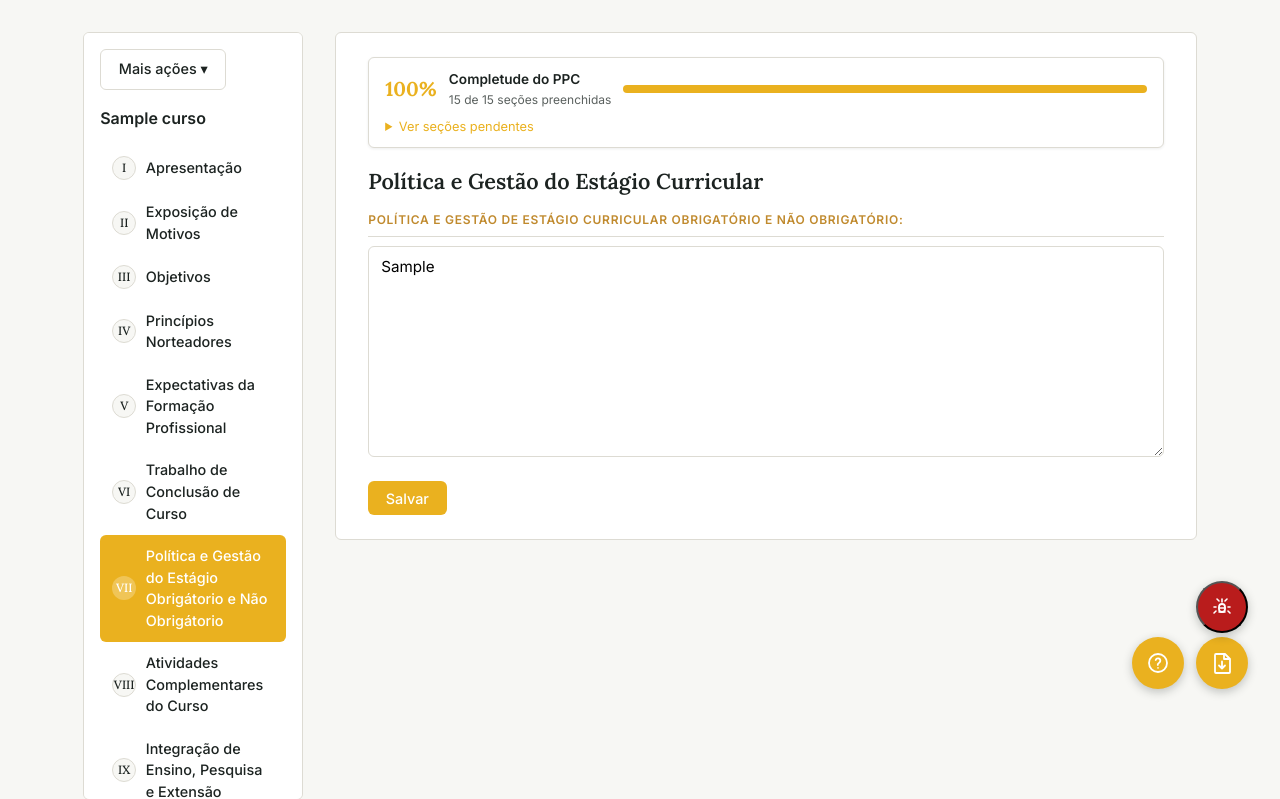
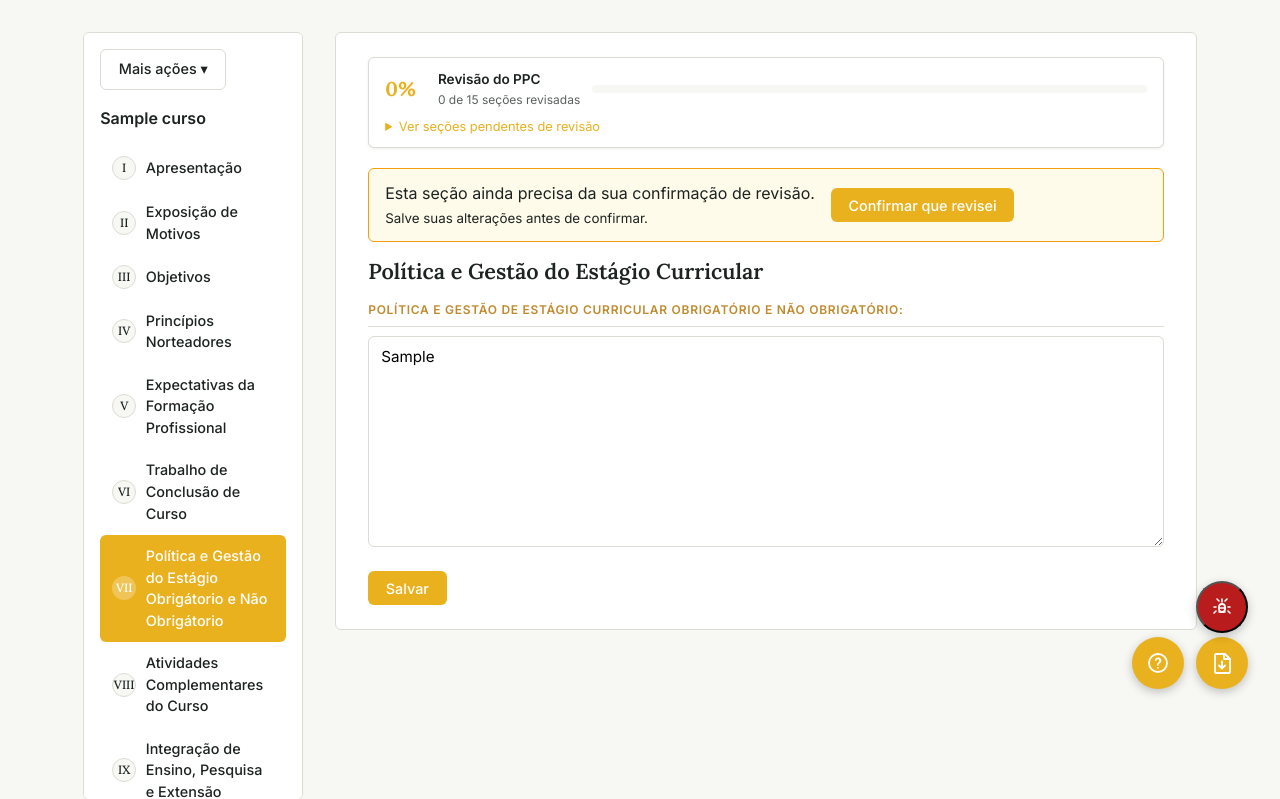
Before and after one commit to gab99999/Sistema_PPC, a Django app: page /ppc/1/estagio/ in a window 1280 px wide. Shown: the part 79-878 px from the top of the page. Run offline with Django 5.2, Linux system fonts and the light colour scheme; a user stored in the database is signed in; tables that the repository leaves empty hold one stand-in row (values such as "Sample post"); some libraries are stand-ins or nearby versions.

Commit message:
confirmação de revisao
Agora os editores tem que confirmar que revisaram para a completude considerar

```diff
--- a/code/config/urls.py
+++ b/code/config/urls.py
@@ -138,6 +138,7 @@ urlpatterns = [
     path('matrizes-referencia/<int:matriz_id>/relacoes/', views.relacoes_matriz_referencia, name='relacoes_matriz_referencia'),
     path('matrizes-referencia/relacao/<int:relacao_id>/remover/', views.remover_relacao_referencia, name='remover_relacao_referencia'),
     path('componentes/codigos/', views.preencher_codigos_componentes, name='preencher_codigos_componentes'),
+    path('ppc/<int:ppc_id>/revisao/confirmar/', views.confirmar_revisao_secao, name='confirmar_revisao_secao'),
 ]
 
 if settings.DEBUG:
--- a/code/ppc/models.py
+++ b/code/ppc/models.py
@@ -728,3 +728,24 @@ class VinculoUsuarioCurso(models.Model):
 
     def __str__(self):
         return f"{self.usuario} → {self.curso.nome}"
+
+
+class RevisaoSecaoPPC(models.Model):
+    """Confirmação de que o NDE revisou uma seção do PPC. Independe de a seção estar preenchida."""
+    ppc = models.ForeignKey(PPC, on_delete=models.CASCADE, related_name="revisoes_secao")
+    secao = models.CharField(max_length=50)
+    conteudo_hash = models.CharField(max_length=64)
+    revisado_por = models.ForeignKey(
+        settings.AUTH_USER_MODEL, on_delete=models.SET_NULL, null=True, related_name="+"
+    )
+    revisado_em = models.DateTimeField(auto_now=True)
+
+    class Meta:
+        constraints = [
+            models.UniqueConstraint(fields=['ppc', 'secao'], name='uniq_revisao_secao_ppc'),
+        ]
+
+    history = HistoricalRecords()
+
+    def __str__(self):
+        return f"{self.ppc} — {self.secao}"
--- a/code/ppc/static/ppc/style.css
+++ b/code/ppc/static/ppc/style.css
@@ -885,6 +885,8 @@ h3 {
     color: var(--cor-texto-suave);
 }
 
+/* PARTE DE COMPLETUDE DE UM PPC */
+
 .painel-completude {
     background-color: var(--cor-superficie);
     border: 1px solid var(--cor-borda);
@@ -979,6 +981,22 @@ h3 {
     /* resto do CSS que já tinha: height, background-color, border-radius, transition */
 }
 
+.barra-revisao {
+    display: flex;
+    align-items: center;
+    gap: 1rem;
+    flex-wrap: wrap;
+    padding: 0.75rem 1rem;
+    border: 1px solid var(--cor-borda);
+    border-radius: var(--raio);
+    margin-bottom: 1rem;
+}
+.barra-revisao form { display: flex; align-items: center; gap: 1rem; flex-wrap: wrap; margin: 0; }
+.barra-revisao-pendente { background: #fffbeb; border-color: #f59e0b; }
+.barra-revisao-ok { background: #f0fdf4; border-color: #22c55e; }
+
+
+/* MENU DE AÇÔES DO PPC*/
 
 .menu-acoes-ppc {
     position: relative;
--- /dev/null
+++ b/code/ppc/templates/ppc/includes/barra_revisao.html
@@ -0,0 +1,22 @@
+{% if secoes %}
+<div class="barra-revisao {% if pendentes %}barra-revisao-pendente{% else %}barra-revisao-ok{% endif %}">
+  {% if pendentes %}
+    <form method="post" action="{% url 'confirmar_revisao_secao' ppc.id %}">
+      {% csrf_token %}
+      <input type="hidden" name="next" value="{{ next }}">
+      {% for s in pendentes %}<input type="hidden" name="secao" value="{{ s.chave }}">{% endfor %}
+      <span>
+        {% for s in pendentes %}{% if s.estado == "desatualizada" %}O conteúdo mudou desde a última revisão.{% endif %}{% endfor %}
+        Esta seção ainda precisa da sua confirmação de revisão.
+        {% if em_branco %}<small>(há campos em branco; você pode confirmar mesmo assim)</small>{% endif %}
+        <br><small>Salve suas alterações antes de confirmar.</small>
+      </span>
+      <button type="submit" class="btn btn-primario">Confirmar que revisei</button>
+    </form>
+  {% else %}
+    {% with s=secoes.0 %}
+      <span>✔ Revisada{% if s.revisado_por %} por {{ s.revisado_por.get_full_name|default:s.revisado_por.username }}{% endif %} em {{ s.revisado_em|date:"d/m/Y H:i" }}.</span>
+    {% endwith %}
+  {% endif %}
+</div>
+{% endif %}
--- a/code/ppc/templates/ppc/includes/completude_ppc.html
+++ b/code/ppc/templates/ppc/includes/completude_ppc.html
@@ -1,27 +1,27 @@
 {# ppc/templates/ppc/includes/completude_ppc.html #}
-<section class="painel-completude" aria-label="Completude do PPC">
+<section class="painel-completude" aria-label="Revisão do PPC">
     <div class="painel-completude-cabecalho">
         <span class="painel-completude-percentual">{{ percentual }}%</span>
         <div class="painel-completude-info">
-            <strong>Completude do PPC</strong>
-            <span class="painel-completude-legenda">{{ preenchidas }} de {{ total }} seções preenchidas</span>
+            <strong>Revisão do PPC</strong>
+            <span class="painel-completude-legenda">{{ revisadas }} de {{ total }} seções revisadas</span>
         </div>
         <div class="painel-completude-barra">
             <div class="painel-completude-barra-preenchida" style="--percentual: {{ percentual }}%;"></div>
         </div>
     </div>
-    {% with faltantes=secoes|dictsort:"preenchida" %}
-        {% if faltantes %}
+    {% if pendentes %}
     <details class="painel-completude-detalhes">
-            <summary>Ver seções pendentes</summary>
+        <summary>Ver seções pendentes de revisão</summary>
         <ul class="lista-completude">
-                {% for secao in faltantes %}
-                    {% if not secao.preenchida %}
-                        <li><a href="{% url secao.url ppc.id %}">{{ secao.nome }}</a></li>
-                    {% endif %}
+            {% for secao in pendentes %}
+                <li>
+                    <a href="{% url secao.url ppc.id %}">{{ secao.nome }}</a>
+                    {% if secao.estado == "desatualizada" %}<small>(alterada após a revisão)</small>
+                    {% elif not secao.preenchida %}<small>(em branco)</small>{% endif %}
+                </li>
             {% endfor %}
         </ul>
     </details>
     {% endif %}
-    {% endwith %}
 </section>
--- a/code/ppc/templatetags/ppc_extras.py
+++ b/code/ppc/templatetags/ppc_extras.py
@@ -1,7 +1,7 @@
 from django import template
 
 from ppc.completude import calcular_completude_ppc
-
+from ppc.models import PPC
 
 register = template.Library()
 
@@ -9,12 +9,32 @@ register = template.Library()
 @register.inclusion_tag("ppc/includes/completude_ppc.html")
 def painel_completude_ppc(ppc):
     secoes = calcular_completude_ppc(ppc)
-    preenchidas = sum(secao["preenchida"] for secao in secoes)
+    revisadas = sum(s["revisada"] for s in secoes)
     total = len(secoes)
     return {
         "ppc": ppc,
+        "pendentes": [s for s in secoes if not s["revisada"]],
+        "revisadas": revisadas,
+        "total": total,
+        "percentual": round((revisadas / total) * 100) if total else 0,
+    }
+
+
+@register.inclusion_tag("ppc/includes/barra_revisao.html", takes_context=True)
+def barra_revisao_secao(context):
+    request = context.get("request")
+    match = getattr(request, "resolver_match", None)
+    ppc_id = match.kwargs.get("ppc_id") if match else None
+    ppc = PPC.objects.filter(id=ppc_id).first() if ppc_id else None
+    if ppc is None:
+        return {"secoes": []}
+    # secoes desta tela: normalmente uma; em editar_apresentacao são duas no EAD
+    secoes = [s for s in calcular_completude_ppc(ppc) if s["url"] == match.url_name]
+    return {
+        "ppc": ppc,
         "secoes": secoes,
-        "preenchidas": preenchidas,
-        "total": total,
-        "percentual": round((preenchidas / total) * 100) if total else 0,
+        "pendentes": [s for s in secoes if not s["revisada"]],
+        "em_branco": any(not s["preenchida"] for s in secoes),
+        "next": request.get_full_path(),
+        "csrf_token": context.get("csrf_token"),
     }
--- a/code/ppc/views.py
+++ b/code/ppc/views.py
@@ -55,6 +55,21 @@ from django.core.paginator import Paginator
 from django.db.models import Count
 from django.forms import formset_factory
 from .forms import CodigoComponenteForm, CodigoComponenteFormSet
+from django.utils.http import url_has_allowed_host_and_scheme
+from .completude import confirmar_revisao
+
+@login_required
+@require_POST
+def confirmar_revisao_secao(request, ppc_id):
+    ppc = get_object_or_404(PPC, id=ppc_id)
+    confirmar_revisao(ppc, request.POST.getlist("secao"), request.user)
+    messages.success(request, "Revisão confirmada.")
+    destino = request.POST.get("next", "")
+    if not url_has_allowed_host_and_scheme(
+        destino, allowed_hosts={request.get_host()}, require_https=request.is_secure()
+    ):
+        destino = reverse("detalhe_curso", args=[ppc.curso_id])
+    return redirect(destino)
 
 @staff_member_required
 def preencher_codigos_componentes(request):
--- a/code/templates/ppc_base.html
+++ b/code/templates/ppc_base.html
@@ -9,6 +9,8 @@
         <div class="dropdown-acoes-conteudo">
           <a href="{% url 'historico_ppc' ppc.id %}">Ver histórico</a>
           <a href="{% url 'duplicar_ppc' ppc.id %}">Duplicar este PPC</a>
+          <a href="{% url 'comparar_ppcs' ppc.id %}"
+            class="{% if request.resolver_match.url_name == 'comparar_ppcs' %}ativo{% endif %}">Comparar Versões</a>
         </div>
       </details>
     </div> <br>
@@ -48,13 +50,12 @@
        class="{% if request.resolver_match.url_name == 'editar_referencias' %}ativo{% endif %}">Referências</a>
    <a href="{% url 'editar_apendices' ppc.id %}"
        class="{% if request.resolver_match.url_name == 'editar_apendice' %}ativo{% endif %}">Apêndices</a>
-   <a href="{% url 'comparar_ppcs' ppc.id %}"
-       class="{% if request.resolver_match.url_name == 'comparar_ppcs' %}ativo{% endif %}">Comparar Versões</a>
    <a href="{% url 'lista_nde' ppc.curso.id %}?ppc_id={{ ppc.id }}">Membros do NDE</a>
 </nav>
     <div id="ppc-conteudo">
         {% load ppc_extras %}
         {% painel_completude_ppc ppc %}
+        {% barra_revisao_secao %}
         {% block ppc_content %}{% endblock %}
     </div>
 </div>
```
Also changed, not shown: code/ppc/completude.py (+93 -34 lines), code/ppc/migrations/0029_historicalrevisaosecaoppc_revisaosecaoppc.py (added). Lines whose indentation alone changed are shown as unchanged.
